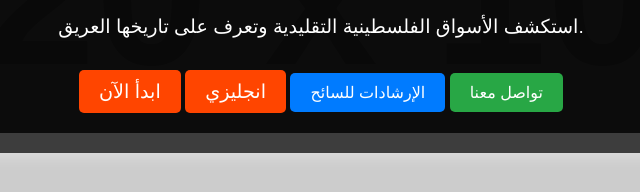
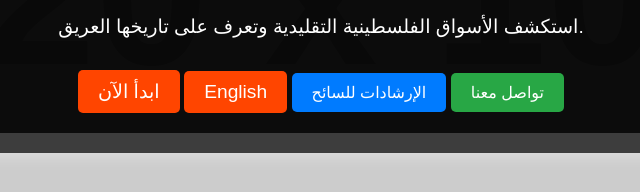
Before and after one commit to malak762/palestene-markets2, a plain HTML site: page index.html in a window 1280 px wide. Shown: the part 390-582 px from the top of the page, 319-959 px from the left. Drawn offline with Linux system fonts and the light colour scheme; placeholder pictures from the web are drawn by us.

Commit message:
Update index.html

```diff
--- a/index.html
+++ b/index.html
@@ -148,7 +148,7 @@
       <h1>مرحبًا بكم في خريطة الأسواق التقليدية</h1>
       <p>استكشف الأسواق الفلسطينية التقليدية وتعرف على تاريخها العريق.</p>
       <button onclick="enterMap()">ابدأ الآن</button>
-      <button onclick="enterMap2()">انجليزي</button>
+      <button onclick="enterMap2()">English</button>
       <button class="instructions-button" onclick="showInstructions()">الإرشادات للسائح</button>
       <button class="contact-button" onclick="openModal()">تواصل معنا</button> <!-- زر تواصل معنا -->
     </div>
```
